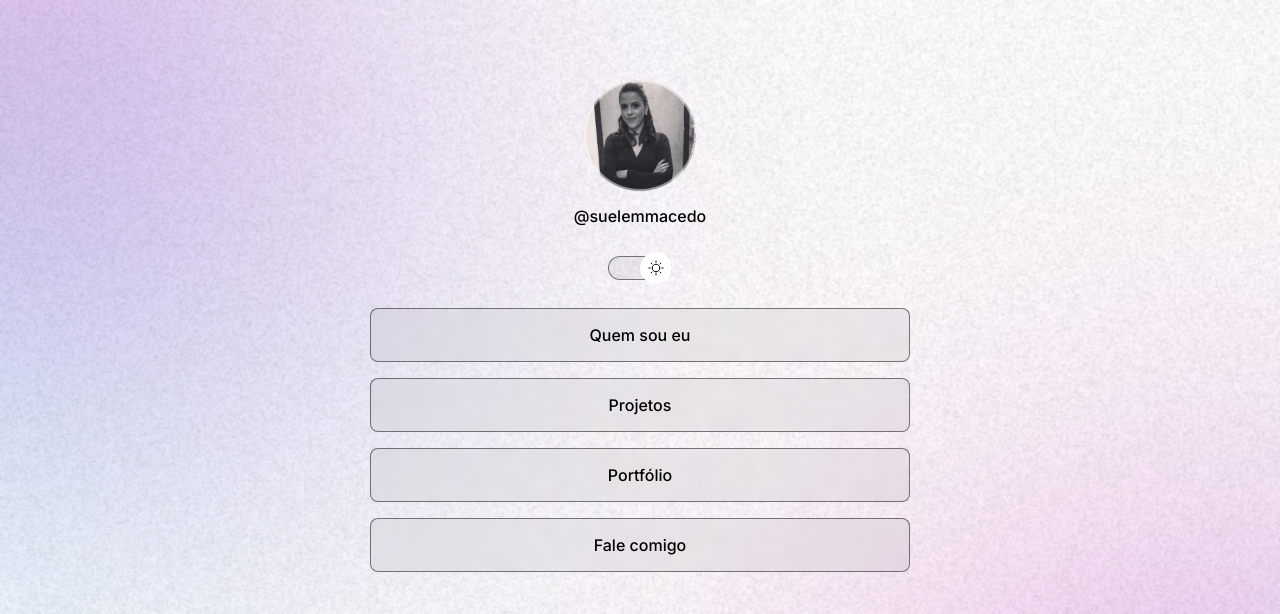
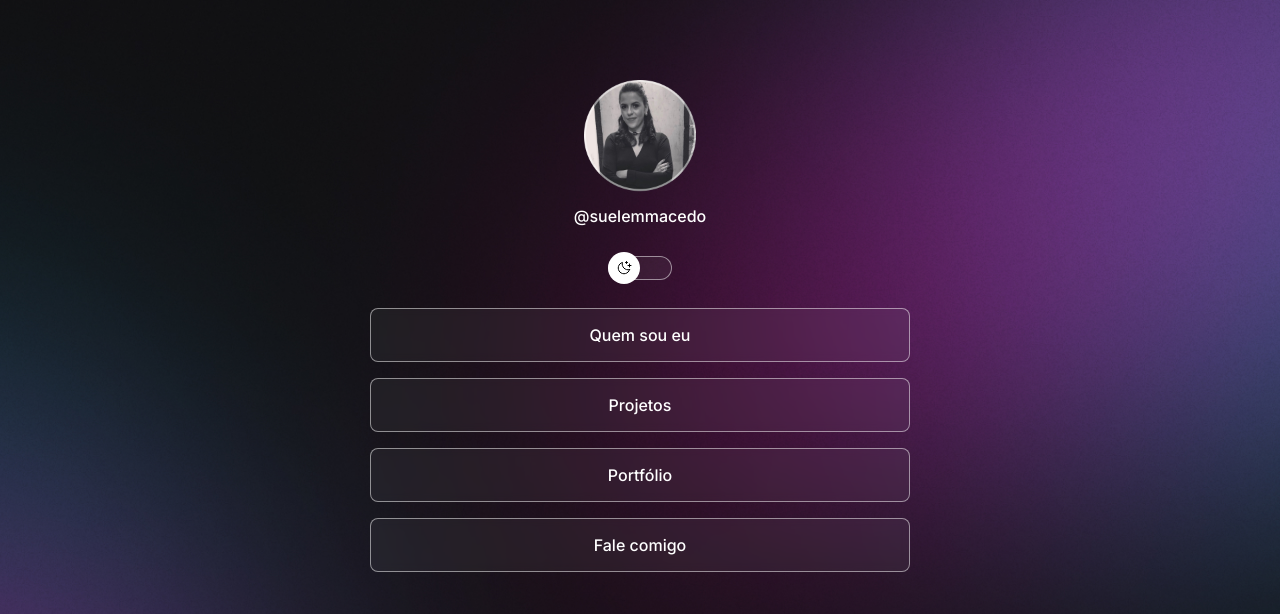
Before and after one commit to suelemmacedo/DevLinks, a plain HTML site: page index.html in a window 1280 px wide. Shown: the top 614 px of the page. Drawn offline with nearby package versions, Linux system fonts and the light colour scheme.

Commit message:
Concluindo o projeto

```diff
--- a/index.html
+++ b/index.html
@@ -1,5 +1,5 @@
 <!DOCTYPE html>
-<html lang="pt-br" class="light">
+<html lang="pt-br" class="">
   <head>
     <link rel="preconnect" href="https://fonts.googleapis.com" />
     <link rel="preconnect" href="https://fonts.gstatic.com" crossorigin />
--- a/style.css
+++ b/style.css
@@ -7,7 +7,7 @@
 /* Dark/light mode */
 :root {
   --text-color: white;
-  --bg-url: url(./assets/bg-mobile.jpg) no-repeat top center/cover;
+  --bg-url: url(./assets/bg-mobile.jpg);
   --stroke-color: rgba(255, 255, 255, 0.5);
   --surface-color: rgba(255, 255, 255, 0.05);
   --surface-color-hover: rgba(0, 0, 0, 0.02);
@@ -17,7 +17,7 @@
 
 .light {
   --text-color: black;
-  --bg-url: url(./assets/bg-mobile-light.jpg) no-repeat top center/cover;
+  --bg-url: url(./assets/bg-mobile-light.jpg);
   --stroke-color: rgba(0, 0, 0, 0.5);
   --surface-color: rgba(0, 0, 0, 0.05);
   --surface-color-hover: rgba(0, 0, 0, 0.02);
@@ -34,7 +34,8 @@ body {
 
   /*Transformando em uma única propriedade*/
 
-  background: var(--bg-url);
+  background: var(--bg-url) no-repeat top center/cover;
+  height: 100vh;
 }
 
 body * {
@@ -88,16 +89,19 @@ body * {
   border-radius: 9999px;
 
   position: absolute; /* faz uma sobreposição de camadas, lembrar do exemplo do olhar de cima de um prédio */
-  right: 0;
   left: 0;
   z-index: 1;
   transform: translateY(-50%);
   top: 50%;
+  animation: slide-back 0.2s;
 }
 
 .light #switch button {
-  right: 0;
-  left: initial;
+  animation: slide-in 0.2s forwards;
+}
+
+#switch button:hover {
+  outline: 8px solid var(--highlight-color);
 }
 
 #switch span {
@@ -171,3 +175,34 @@ footer {
   text-align: center; /* forma de alinhar texto ao centro */
   font-size: 14px;
 }
+
+/* Media queries */
+@media (min-width: 700px) {
+  :root {
+    --bg-url: url(./assets/bg-desktop.jpg);
+  }
+
+  .light {
+    --bg-url: url(./assets/bg-desktop-light.jpg);
+  }
+}
+
+/* Animation */
+
+@keyframes slide-in {
+  from {
+    left: 0;
+  }
+  to {
+    left: 50%;
+  }
+}
+
+@keyframes slide-back {
+  from {
+    left: 50%;
+  }
+  to {
+    left: 0;
+  }
+}
```
